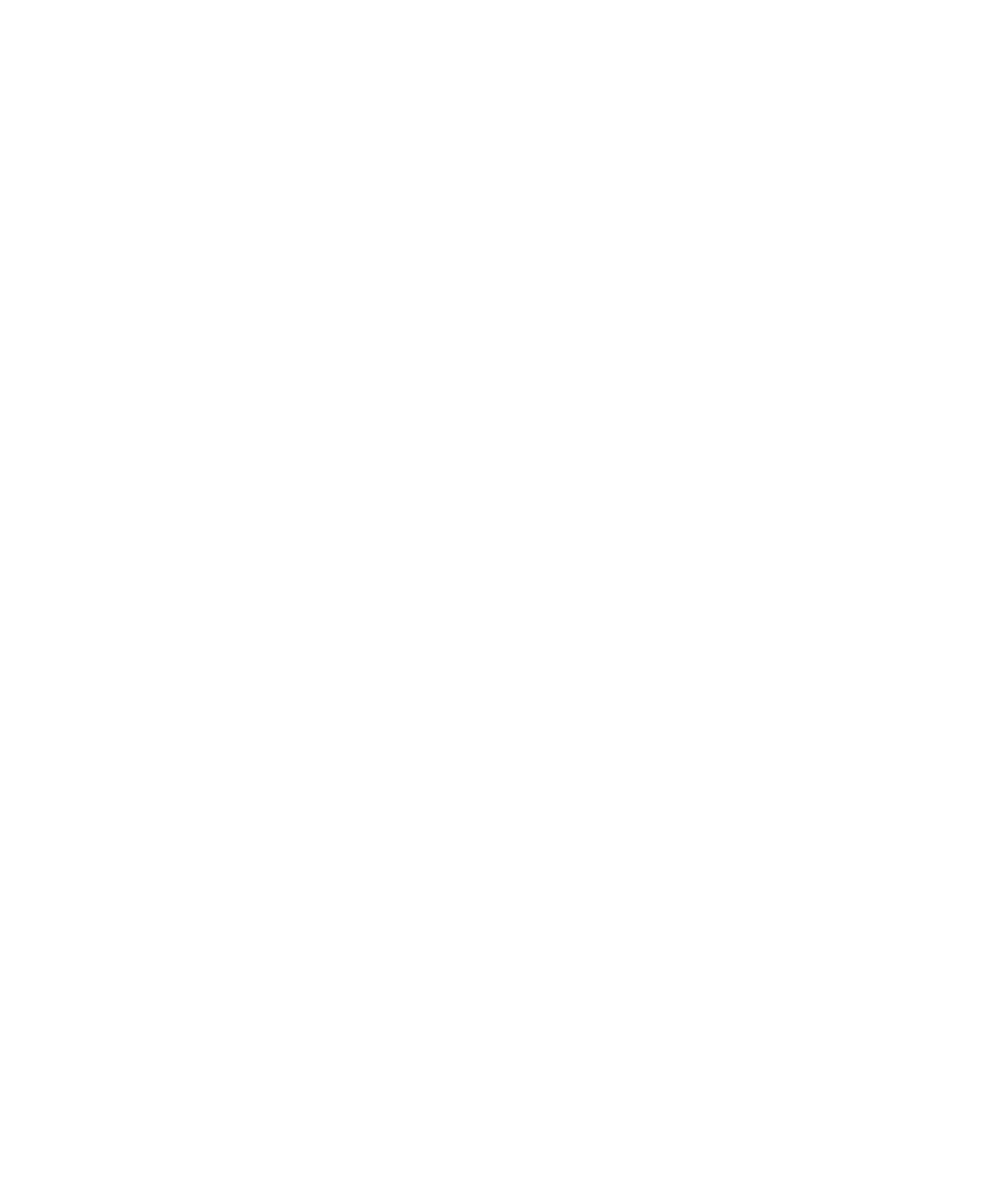
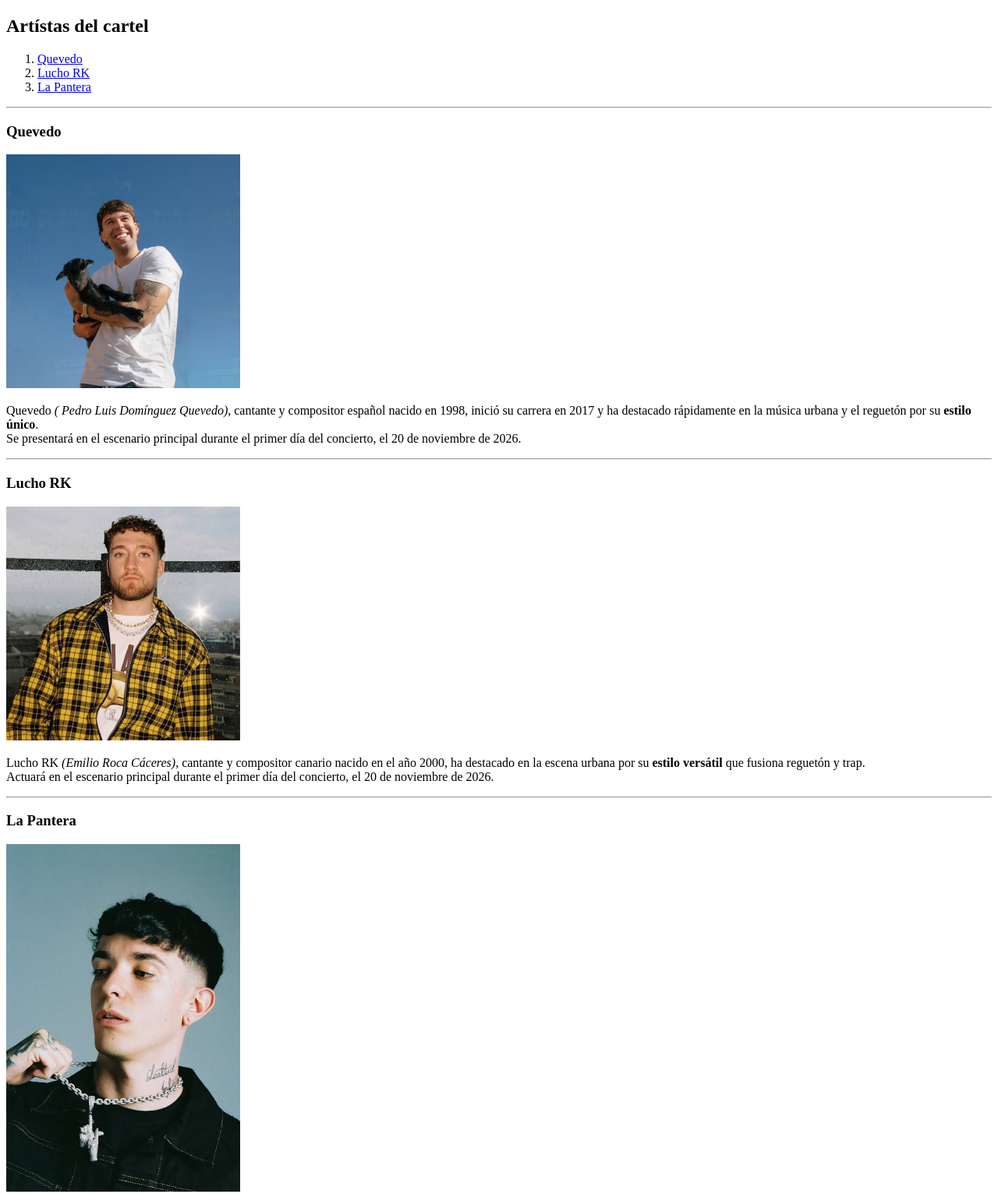
Before and after one commit to VillalobosBrandon-web/A8.-METACOGNICI-Chronos-web-, a plain HTML site: page seccions/artistes-oriol.html in a window 1280 px wide. Shown: the top 1532 px of the page at 78% size. Before the commit the page ends 800 px from the top, so only its background shows below. Drawn offline with Linux system fonts and the light colour scheme.

Commit message:
artistas oriol

```diff
--- a/seccions/artistes-oriol.html
+++ b/seccions/artistes-oriol.html
@@ -3,9 +3,36 @@
 <head>
     <meta charset="UTF-8">
     <meta name="viewport" content="width=device-width, initial-scale=1.0">
-    <title>Document</title>
+    <title>Artistas - Oriol</title>
 </head>
 <body>
+    <main>
+        <h2>Artístas del cartel</h2>
+        <ol>
+            <li><a href="#artista1">Quevedo </a></li>
+            <li><a href="#artista2">Lucho RK </a></li>
+            <li><a href="#artista3">La Pantera </a></li>
+        </ol>
 
+    <hr>
+
+    <section>
+        <h3 id="artista1">Quevedo</h3>
+        <img src="../img/quevedo.png" alt="Quevedo" width="300">
+        <p>Quevedo <em>( Pedro Luis Domínguez Quevedo)</em>, cantante y compositor español nacido en 1998, inició su carrera en 2017 y ha destacado rápidamente en la música urbana y el reguetón por su <strong>estilo único</strong>.<br>Se presentará en el escenario principal durante el primer día del concierto, el 20 de noviembre de 2026.</p>
+    </section>
+    <hr>
+    <section>
+        <h3 id="artista2">Lucho RK</h3>
+        <img src="../img/luchork.png" alt="Lucho RK" width="300">
+        <p>Lucho RK <em>(Emilio Roca Cáceres)</em>, cantante y compositor canario nacido en el año 2000, ha destacado en la escena urbana por su <strong>estilo versátil</strong> que fusiona reguetón y trap.<br>Actuará en el escenario principal durante el primer día del concierto, el 20 de noviembre de 2026.</p>
+    </section>
+    <hr>
+    <section>
+        <h3 id="artista3">La Pantera</h3>
+        <img src="../img/lapantera.png" alt="La Pantera" width="300">
+        <p>La Pantera <em>(Sergio Aimar Castellano)</em>, rapero y compositor canario originario de Gran Canaria, comenzó su carrera profesional en 2020 y destaca en la escena urbana por su <strong>versatilidad entre el trap y el reguetón</strong>.<br>Actuará en el escenario principal durante el primer día del concierto, el 20 de noviembre de 2026.</p>
+    </section>
+    </main>
 </body>
 </html>
```
